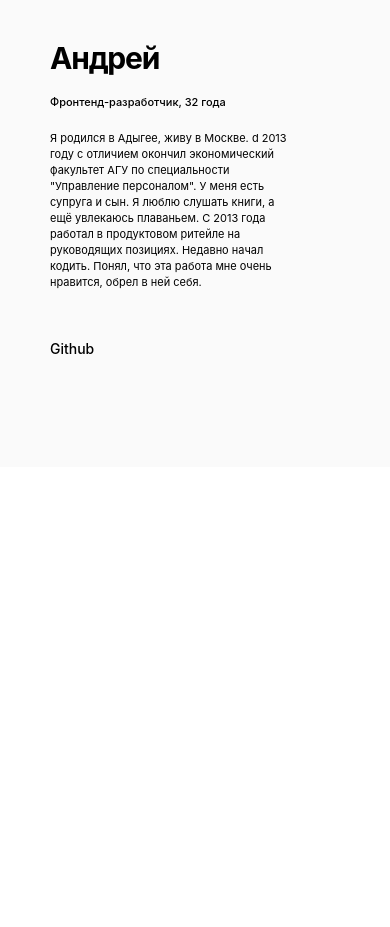
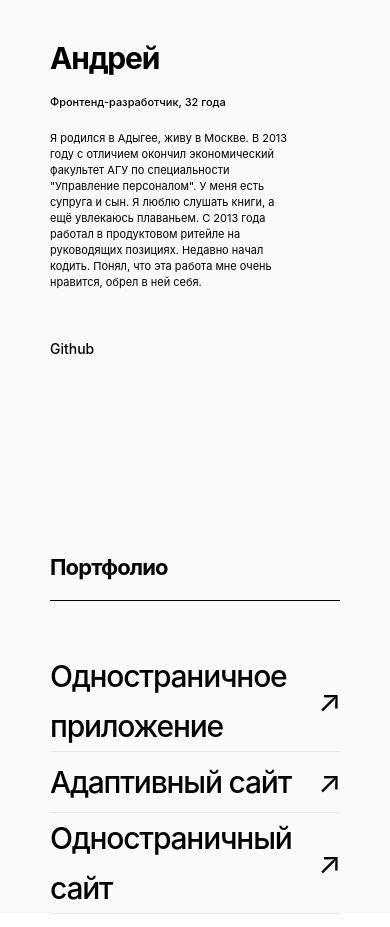
Before and after one commit to kudinov-andrej/movies-explorer-frontend, a React (Create React App) app: page / in a window 390 px wide. Shown: the part 3120-4047 px from the top of the page. Before the commit the page ends 3657 px from the top, so only its background shows below. Built offline with nearby package versions, Linux system fonts and the light colour scheme.

Commit message:
сделал адаптивный компонент portfolio, оформил компонент main

```diff
--- a/src/components/AboutMe/AboutMe.jsx
+++ b/src/components/AboutMe/AboutMe.jsx
@@ -11,7 +11,7 @@ function AboutMe() {
                 <div className='student__text-conteiner'>
                     <h3 className='student__subtitle'>Андрей</h3>
                     <p className='student__profession'>Фронтенд-разработчик, 32 года</p>
-                    <p className='student__text'>Я родился в Адыгее, живу в Москве. d 2013 году с отличием окончил экономический факультет АГУ по специальности "Управление персоналом". У меня есть супруга
+                    <p className='student__text'>Я родился в Адыгее, живу в Москве. В 2013 году с отличием окончил экономический факультет АГУ по специальности "Управление персоналом". У меня есть супруга
                         и сын. Я люблю слушать книги, а ещё увлекаюсь плаваньем. С 2013 года работал в продуктовом ритейле на руководящих позициях. Недавно начал кодить. Понял, что эта работа мне очень нравится, обрел в ней себя. </p>
                     <a className='student__link' href='https://github.com/kudinov-andrej' target="blank" >Github</a>
                 </div>
--- a/src/components/App/App.css
+++ b/src/components/App/App.css
@@ -4,28 +4,3 @@
     background: #FAFAFA;
 
 }
-
-.content {
-    margin: 0;
-    padding: 0;
-    margin-left: 40px;
-    margin-right: 40px;
-    max-width: 1200px;
-}
-
-@media screen and (max-width: 768px) {
-    .content {
-        max-width: 728px;
-        margin-left: 20px;
-        margin-right: 20px;
-    }
-}
-
-
-@media screen and (max-width: 320px) {
-    .content {
-        max-width: 292px;
-        margin-left: 14px;
-        margin-right: 14px;
-    }
-}
--- a/src/components/App/App.js
+++ b/src/components/App/App.js
@@ -1,10 +1,7 @@
 import React, { useState } from 'react';
 import './App.css';
 import Header from '../Header/Header';
-import Promo from '../Promo/Promo';
-import AboutProject from '../AboutProject/AboutProject';
-import Techs from '../Techs/Techs';
-import AboutMe from '../AboutMe/AboutMe';
+import Main from '../Main/Main';
 
 function App() {
 
@@ -24,12 +21,7 @@ function App() {
         isOpenPopapNavBar={isOpenPopapNavBar}
         islogin={islogin}
       />
-      <main className='content'>
-        <Promo />
-        <AboutProject />
-        <Techs />
-        <AboutMe />
-      </main>
+      <Main />
     </body >
   );
 }
--- /dev/null
+++ b/src/components/Main/Main.css
@@ -0,0 +1,24 @@
+.content {
+    margin: 0;
+    padding: 0;
+    margin-left: 40px;
+    margin-right: 40px;
+    max-width: 1200px;
+}
+
+@media screen and (max-width: 768px) {
+    .content {
+        max-width: 728px;
+        margin-left: 20px;
+        margin-right: 20px;
+    }
+}
+
+
+@media screen and (max-width: 320px) {
+    .content {
+        max-width: 292px;
+        margin-left: 14px;
+        margin-right: 14px;
+    }
+}
--- /dev/null
+++ b/src/components/Main/Main.jsx
@@ -0,0 +1,22 @@
+import React from 'react';
+import './Main.css';
+import Promo from '../Promo/Promo';
+import AboutProject from '../AboutProject/AboutProject';
+import Techs from '../Techs/Techs';
+import AboutMe from '../AboutMe/AboutMe';
+import Portfolio from '../Portfolio/Portfolio';
+
+function Main() {
+
+    return (
+        <main className='content'>
+            <Promo />
+            <AboutProject />
+            <Techs />
+            <AboutMe />
+            <Portfolio />
+        </main>
+    );
+}
+
+export default Main;
--- /dev/null
+++ b/src/components/Portfolio/Portfolio.css
@@ -0,0 +1,130 @@
+.portfolio {
+    margin: 0;
+    padding: 0;
+    margin-right: 30px;
+    margin-left: 30px;
+    margin-bottom: 125px;
+    color: #A0A0A0;
+    font-size: 18px;
+    font-family: Inter;
+    line-height: 20px;
+
+}
+
+@media screen and (max-width: 768px) {
+    .portfolio {
+        margin-top: 90px;
+        margin-bottom: 90px;
+    }
+}
+
+@media screen and (max-width: 320px) {
+    .portfolio {
+        margin-right: 4px;
+        margin-left: 4px;
+        margin-top: 70px;
+    }
+}
+
+.portfolio__title {
+    margin: 0;
+    padding: 0;
+    margin-bottom: 23px;
+    color: #000;
+    font-size: 22px;
+    font-family: Inter;
+    letter-spacing: -0.88px;
+    max-width: 600px;
+    word-wrap: break-word;
+}
+
+.portfolio__navigation {
+    border-top: black 1px solid;
+}
+
+
+
+.portfolio__conteiner {
+    margin: 0;
+    padding: 0;
+    margin-top: 50px;
+    display: flex;
+    flex-direction: column;
+    align-items: flex-start;
+    justify-content: flex-start;
+    list-style-type: none;
+
+}
+
+@media screen and (max-width: 768px) {
+    .portfolio__conteiner {
+        margin-bottom: 90px;
+
+    }
+}
+
+@media screen and (max-width: 550px) {
+    .portfolio__conteiner {
+        flex-direction: column-reverse;
+        margin-bottom: 70px;
+        align-items: center;
+        justify-content: center;
+    }
+}
+
+.portfolio__link-punkt {
+    width: 100%;
+}
+
+.portfolio__link {
+    width: 100%;
+    text-decoration: none;
+}
+
+.portfolio__button {
+    margin: 0;
+    padding: 0;
+    background-color: transparent;
+    width: 100%;
+    border: none;
+    border-bottom: #E8E8E8 solid 1px;
+    display: flex;
+    flex-direction: row;
+    align-items: center;
+    justify-content: space-between;
+    transition: scale 0.9s ease;
+}
+
+.portfolio__button:hover {
+    border-radius: 3px;
+    scale: 1.01;
+    color: white;
+    cursor: pointer;
+}
+
+
+.button__text {
+    margin: 0;
+    padding: 0;
+    min-width: 60%;
+    max-width: 880px;
+    text-align: start;
+    font-size: 30px;
+    font-family: Inter;
+    line-height: 50px;
+    letter-spacing: -1.2px;
+    color: #000;
+}
+
+.button__arrow {
+    margin: 0;
+    padding: 0;
+    min-width: 10%;
+    text-align: end;
+    color: #000;
+    font-size: 30px;
+    font-family: Inter;
+    line-height: 60px;
+    letter-spacing: -1.2px;
+
+}
--- /dev/null
+++ b/src/components/Portfolio/Portfolio.jsx
@@ -0,0 +1,41 @@
+import React from 'react';
+import './Portfolio.css';
+
+function Portfolio() {
+
+    return (
+        <section className='portfolio'>
+            <h2 className='portfolio__title'>Портфолио</h2>
+            <nav className='portfolio__navigation'>
+                <ul className='portfolio__conteiner'>
+                    <li className='portfolio__link-punkt'>
+                        <a className='portfolio__link' href="https://kudinov-andrej.github.io/art/" target='blank'>
+                            <button className='portfolio__button'>
+                                <p className='button__text'>Одностраничный сайт</p>
+                                <p className='button__arrow'>&#8599;</p>
+                            </button>
+                        </a>
+                    </li>
+                    <li className='portfolio__link-punkt'>
+                        <a className='portfolio__link' href="https://kudinov-andrej.github.io/russian-travel/" target='blank'>
+                            <button className='portfolio__button'>
+                                <p className='button__text'>Адаптивный сайт</p>
+                                <p className='button__arrow'>&#8599;</p>
+                            </button>
+                        </a>
+                    </li>
+                    <li className='portfolio__link-punkt'>
+                        <a className='portfolio__link' href="https://mesta.nomoredomains.rocks" target='blank'>
+                            <button className='portfolio__button'>
+                                <p className='button__text'>Одностраничное приложение</p>
+                                <p className='button__arrow'>&#8599;</p>
+                            </button>
+                        </a>
+                    </li>
+                </ul>
+            </nav>
+        </section>
+    );
+}
+
+export default Portfolio;
```
